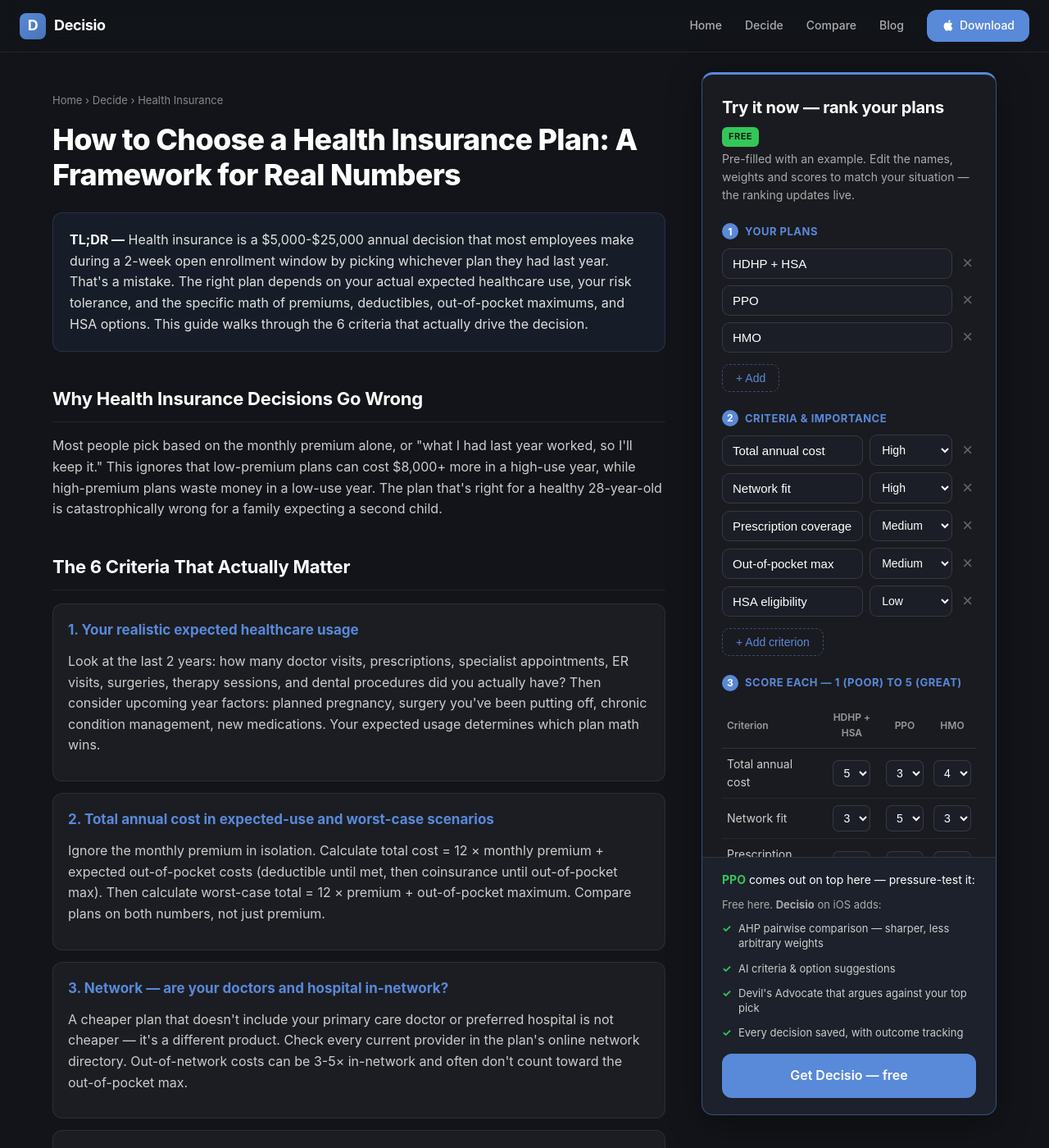
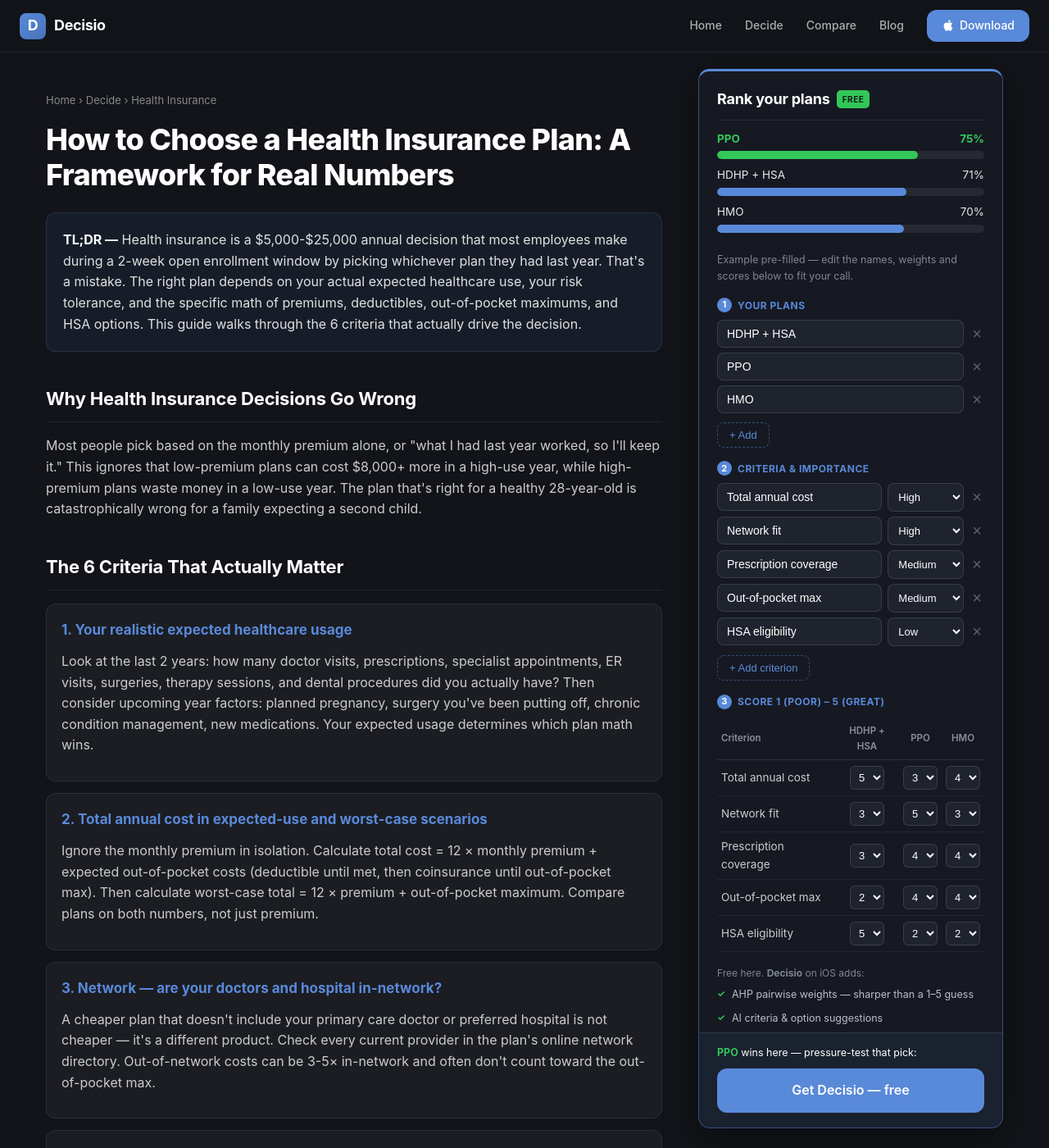
Before and after one commit to decisio-app/decisio-app.github.io, a Jekyll site: the page built from decide/health-insurance.html, in a window 1280 px wide and 1400 px high. Shown: the whole window at 82% size. Built offline with Jekyll 4.4.1, drawn with Linux system fonts in a browser that asks for light colours.

Commit message:
refactor(decide): 3-zone calculator card — result + CTA always in view
The scrollable card left the result and download button below the fold on
load. Split into: pinned head (title + live ranking), scrolling body
(inputs, score grid, feature list), pinned footer (winner line + button).
Landing on the page now shows the ranked example and the CTA without any
scroll; editing happens in the middle zone. Tighter type scale and spacing
throughout; rail widened to 372px.

Co-Authored-By: Claude Sonnet 5 <noreply@anthropic.com>
Claude-Session: https://claude.ai/code/session_017zK86V8Go4U7EnhRenj7RS

```diff
--- a/_includes/calc-rail-styles.html
+++ b/_includes/calc-rail-styles.html
@@ -7,17 +7,16 @@
 .calc-wrap > summary::-webkit-details-marker{display:none}
 .calc-wrap > summary::after{content:"\25BE";font-size:12px;opacity:.85}
 .calc-wrap[open] > summary::after{content:"\25B4"}
-.calc-wrap .calc{margin:0;border:1px solid rgba(89,137,217,0.5);border-top:3px solid #5989D9;box-shadow:0 10px 40px rgba(0,0,0,0.35);border-radius:0 0 16px 16px;max-height:calc(100vh - 128px)}
-.calc-wrap .calc-title,.calc-wrap .calc-sub{display:none}
+.calc-wrap .calc{margin:0;border:1px solid rgba(89,137,217,0.5);border-top:3px solid #5989D9;box-shadow:0 12px 44px rgba(0,0,0,0.4);border-radius:0 0 16px 16px;max-height:calc(100vh - 140px)}
+.calc-wrap .calc-title{display:none}
 
 @media (min-width:1080px){
-  .decide-shell{display:grid;grid-template-columns:minmax(0,1fr) 360px;gap:44px;align-items:start;max-width:1200px;margin:0 auto;padding:0 24px}
+  .decide-shell{display:grid;grid-template-columns:minmax(0,1fr) 372px;gap:44px;align-items:start;max-width:1216px;margin:0 auto;padding:0 24px}
   .decide-rail{order:0}
   .decide-main .container{max-width:none;margin:0;padding:24px 0}
-  .calc-wrap{top:88px;margin:24px 0}
+  .calc-wrap{top:84px;margin:20px 0}
   .calc-wrap > summary{display:none}
-  .calc-wrap .calc{border-radius:14px;max-height:calc(100vh - 128px)}
+  .calc-wrap .calc{border-radius:14px;max-height:calc(100vh - 108px)}
   .calc-wrap .calc-title{display:flex}
-  .calc-wrap .calc-sub{display:block}
 }
 </style>
--- a/_includes/decision-calculator.html
+++ b/_includes/decision-calculator.html
@@ -14,51 +14,52 @@ Interactive weighted-scoring calculator. Config via page front matter:
 {%- assign _dtype  = include.calc_type      | default: page.calc_type      | default: page.slug | default: "generic" -%}
 {%- assign _noun   = include.calc_noun      | default: page.calc_noun      | default: "options" -%}
 <style>
-.calc{background:rgba(255,255,255,0.03);border:1px solid rgba(89,137,217,0.25);border-radius:16px;margin:36px 0;display:flex;flex-direction:column;overflow:hidden}
-.calc-scroll{padding:24px;overflow-y:auto;-webkit-overflow-scrolling:touch;flex:1 1 auto;min-height:0}
-.calc-title{border:none;padding:0;margin:0 0 4px;display:flex;align-items:center;flex-wrap:wrap;gap:8px;font-size:20px;font-weight:700;color:#fff}
-.calc-pill{font-size:11px;font-weight:700;text-transform:uppercase;letter-spacing:.5px;background:#33C759;color:#0b1f12;padding:3px 8px;border-radius:6px}
-.calc-sub{color:#aaa;font-size:14px;margin:0}
-.calc-scroll h3{color:#5989D9;font-size:13px;margin:22px 0 10px;text-transform:uppercase;letter-spacing:0.5px;display:flex;align-items:center}
-.calc-step{display:inline-flex;align-items:center;justify-content:center;width:20px;height:20px;border-radius:50%;background:#5989D9;color:#fff;font-size:12px;margin-right:8px;flex:none}
-.calc-row{display:flex;gap:8px;align-items:center;margin:8px 0}
-.calc-row input[type=text]{flex:1;min-width:0;background:#1b1e26;border:1px solid rgba(255,255,255,0.12);color:#fff;padding:9px 12px;border-radius:9px;font-size:15px}
-.calc-row select{background:#1b1e26;border:1px solid rgba(255,255,255,0.12);color:#fff;padding:9px 10px;border-radius:9px;font-size:14px}
-.calc-del{background:none;border:none;color:#666;font-size:22px;line-height:1;cursor:pointer;padding:0 4px}
+.calc{display:flex;flex-direction:column;overflow:hidden;background:#161922;border:1px solid rgba(89,137,217,0.25);border-radius:16px;margin:36px 0}
+.calc-head{flex:none;padding:20px 22px 12px}
+.calc-body{flex:1 1 auto;min-height:0;overflow-y:auto;-webkit-overflow-scrolling:touch;padding:2px 22px 16px}
+.calc-cta{flex:none;padding:14px 22px 18px;border-top:1px solid rgba(255,255,255,0.09);background:rgba(89,137,217,0.07)}
+.calc-title{font-size:18px;font-weight:700;color:#fff;margin:0 0 12px;display:flex;align-items:center;gap:8px}
+.calc-pill{font-size:10px;font-weight:700;text-transform:uppercase;letter-spacing:.5px;background:#33C759;color:#0b1f12;padding:3px 7px;border-radius:5px}
+.calc-sub{color:#7f858f;font-size:12.5px;margin:0 0 6px}
+.calc-body h3{color:#5989D9;font-size:12px;margin:16px 0 8px;text-transform:uppercase;letter-spacing:.5px;display:flex;align-items:center}
+.calc-step{display:inline-flex;align-items:center;justify-content:center;width:18px;height:18px;border-radius:50%;background:#5989D9;color:#fff;font-size:11px;margin-right:7px;flex:none}
+.calc-row{display:flex;gap:7px;align-items:center;margin:6px 0}
+.calc-row input[type=text]{flex:1;min-width:0;background:#1f232d;border:1px solid rgba(255,255,255,0.12);color:#fff;padding:8px 11px;border-radius:8px;font-size:14px}
+.calc-row select{background:#1f232d;border:1px solid rgba(255,255,255,0.12);color:#fff;padding:8px 8px;border-radius:8px;font-size:13px}
+.calc-del{background:none;border:none;color:#5c616b;font-size:20px;line-height:1;cursor:pointer;padding:0 3px}
 .calc-del:hover{color:#FF453A}
-.calc-add{background:none;border:1px dashed rgba(89,137,217,0.45);color:#5989D9;padding:8px 16px;border-radius:9px;font-size:14px;cursor:pointer;margin-top:6px}
+.calc-add{background:none;border:1px dashed rgba(89,137,217,0.45);color:#5989D9;padding:7px 14px;border-radius:8px;font-size:13px;cursor:pointer;margin-top:5px}
 .calc-add:hover{background:rgba(89,137,217,0.08)}
-.calc-grid{width:100%;border-collapse:collapse;margin-top:4px;font-size:14px}
-.calc-grid th{color:#999;font-weight:600;font-size:12px;padding:8px 6px;border-bottom:1px solid rgba(255,255,255,0.1);text-align:center}
+.calc-grid{width:100%;border-collapse:collapse;margin-top:2px;font-size:13.5px}
+.calc-grid th{color:#8a8f99;font-weight:600;font-size:11.5px;padding:7px 5px;border-bottom:1px solid rgba(255,255,255,0.1);text-align:center}
 .calc-grid th:first-child{text-align:left}
-.calc-grid td{padding:8px 6px;border-bottom:1px solid rgba(255,255,255,0.06);text-align:center;color:#ccc}
+.calc-grid td{padding:7px 5px;border-bottom:1px solid rgba(255,255,255,0.06);text-align:center;color:#ccc}
 .calc-grid td:first-child{text-align:left}
-.calc-grid select{background:#1b1e26;border:1px solid rgba(255,255,255,0.12);color:#fff;padding:6px 8px;border-radius:7px;font-size:14px}
-.calc-result{margin-top:22px}
-.calc-result h3{margin-bottom:4px}
-.calc-hint{color:#888;font-size:14px;margin:8px 0 0}
-.calc-bar-row{margin:12px 0}
-.calc-bar-head{display:flex;justify-content:space-between;font-size:14px;color:#fff;margin-bottom:5px}
-.calc-bar-track{background:rgba(255,255,255,0.06);border-radius:8px;height:12px;overflow:hidden}
-.calc-bar-fill{height:100%;border-radius:8px;background:#5989D9;transition:width .35s ease}
+.calc-grid select{background:#1f232d;border:1px solid rgba(255,255,255,0.12);color:#fff;padding:5px 6px;border-radius:6px;font-size:13px}
+.calc-bar-row{margin:9px 0}
+.calc-bar-head{display:flex;justify-content:space-between;font-size:13.5px;color:#e8e8e8;margin-bottom:4px}
+.calc-bar-track{background:rgba(255,255,255,0.07);border-radius:7px;height:10px;overflow:hidden}
+.calc-bar-fill{height:100%;border-radius:7px;background:#5989D9;transition:width .35s ease}
 .calc-bar-row.win .calc-bar-fill{background:#33C759}
 .calc-bar-row.win .calc-bar-head{color:#33C759;font-weight:700}
-.calc-cta{flex:none;padding:16px 24px 20px;border-top:1px solid rgba(255,255,255,0.09);background:rgba(89,137,217,0.06)}
-.calc-lead{color:#fff;font-size:14px;line-height:1.5;margin:0 0 10px}
+.calc-tie{color:#7f858f;font-size:12px;margin:6px 0 0}
+.calc-feats-intro{font-size:12px;color:#7f858f;margin:16px 0 6px}
+.calc-feats{list-style:none;margin:0;padding:0}
+.calc-feats li{font-size:12.5px;color:#b9bec7;padding:3px 0 3px 18px;position:relative;line-height:1.35}
+.calc-feats li::before{content:"\2713";position:absolute;left:0;top:3px;color:#33C759;font-weight:700;font-size:11px}
+.calc-lead{color:#fff;font-size:12.5px;margin:0 0 9px}
 .calc-lead:empty{display:none}
 .calc-lead strong{color:#33C759}
-.calc-feats-intro{font-size:13px;color:#aaa;margin:0 0 6px}
-.calc-feats{list-style:none;margin:0 0 14px;padding:0}
-.calc-feats li{font-size:13px;color:#ccc;padding:3px 0 3px 20px;position:relative;line-height:1.4}
-.calc-feats li::before{content:"\2713";position:absolute;left:0;top:3px;color:#33C759;font-weight:700}
-.calc-cta .cta-btn{display:block;text-align:center;margin:0}
-@media(max-width:520px){.calc-scroll{padding:18px}.calc-cta{padding:14px 18px 18px}.calc-grid th,.calc-grid td{padding:6px 3px;font-size:13px}.calc-grid select{padding:5px 4px}}
+.calc-cta .cta-btn{display:block;text-align:center;margin:0;width:100%}
 </style>
 
 <div class="calc" id="calc">
-<div class="calc-scroll">
-<h2 class="calc-title">Try it now — rank your {{ _noun }} <span class="calc-pill">Free</span></h2>
-<p class="calc-sub">Pre-filled with an example. Edit the names, weights and scores to match your situation — the ranking updates live.</p>
+<div class="calc-head">
+<h2 class="calc-title">Rank your {{ _noun }} <span class="calc-pill">Free</span></h2>
+<div id="calc-result"></div>
+</div>
+<div class="calc-body">
+<p class="calc-sub">Example pre-filled — edit the names, weights and scores below to fit your call.</p>
 
 <h3><span class="calc-step">1</span> Your {{ _noun }}</h3>
 <div id="calc-opts"></div>
@@ -68,21 +69,19 @@ Interactive weighted-scoring calculator. Config via page front matter:
 <div id="calc-crits"></div>
 <button class="calc-add" type="button" data-add="crit">+ Add criterion</button>
 
-<h3><span class="calc-step">3</span> Score each — 1 (poor) to 5 (great)</h3>
+<h3><span class="calc-step">3</span> Score 1 (poor) – 5 (great)</h3>
 <div style="overflow-x:auto"><table class="calc-grid" id="calc-grid"></table></div>
 
-<div class="calc-result" id="calc-result"></div>
+<p class="calc-feats-intro">Free here. <strong>Decisio</strong> on iOS adds:</p>
+<ul class="calc-feats">
+<li>AHP pairwise weights — sharper than a 1–5 guess</li>
+<li>AI criteria &amp; option suggestions</li>
+<li>Devil's Advocate against your top pick</li>
+<li>Saved decisions with outcome tracking</li>
+</ul>
 </div>
-
 <div class="calc-cta">
 <p class="calc-lead" id="calc-lead"></p>
-<p class="calc-feats-intro">Free here. <strong>Decisio</strong> on iOS adds:</p>
-<ul class="calc-feats">
-<li>AHP pairwise comparison — sharper, less arbitrary weights</li>
-<li>AI criteria &amp; option suggestions</li>
-<li>Devil's Advocate that argues against your top pick</li>
-<li>Every decision saved, with outcome tracking</li>
-</ul>
 <a href="https://apps.apple.com/app/id{{ site.app_store_id }}?pt=126584033&ct={{ _ct }}&mt=8" target="_blank" rel="noopener" class="cta-btn">Get Decisio — free</a>
 </div>
 </div>
@@ -139,13 +138,13 @@ Interactive weighted-scoring calculator. Config via page front matter:
     }).sort(function(a,b){return b.pct-a.pct});
     var second=res[1]?res[1].pct:-1;
     var clear=res.length>1&&res[0].pct>second;
-    elR.innerHTML='<h3>Result</h3>'+res.map(function(r,i){
+    elR.innerHTML=res.map(function(r,i){
       var win=(i===0&&clear)?' win':'';
       return '<div class="calc-bar-row'+win+'"><div class="calc-bar-head"><span>'+esc(r.name)+'</span><span>'+r.pct+'%</span></div><div class="calc-bar-track"><div class="calc-bar-fill" style="width:'+r.pct+'%"></div></div></div>';
-    }).join('')+(clear?'':'<p class="calc-hint">Tweak the weights or scores to break the tie.</p>');
+    }).join('')+(clear?'':'<p class="calc-tie">Adjust weights or scores to break the tie.</p>');
     if(leadEl){
       leadEl.innerHTML = clear
-        ? '<strong>'+esc(res[0].name)+'</strong> comes out on top here — pressure-test it:'
+        ? '<strong>'+esc(res[0].name)+'</strong> wins here — pressure-test that pick:'
         : '';
     }
   }
```
